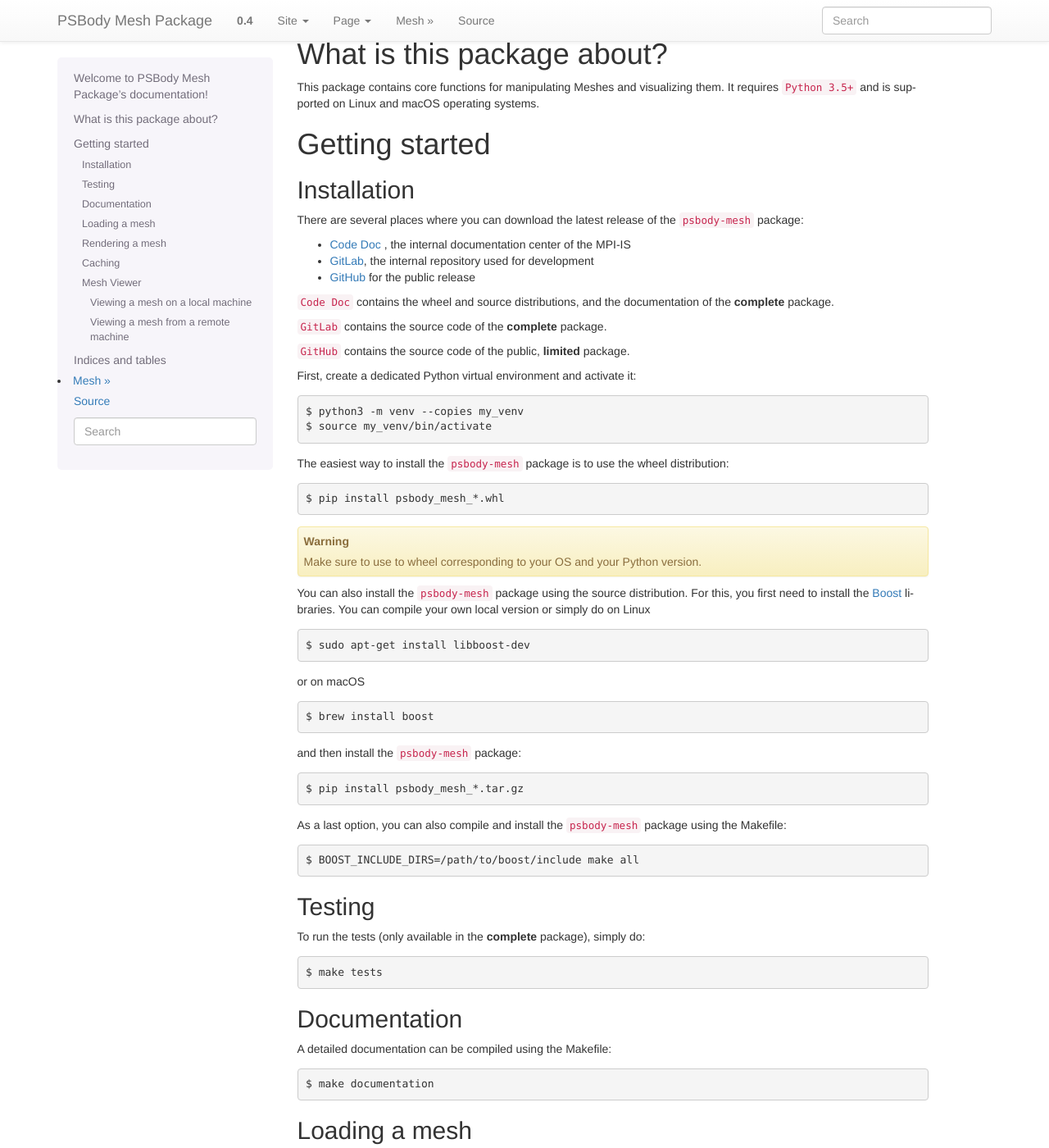
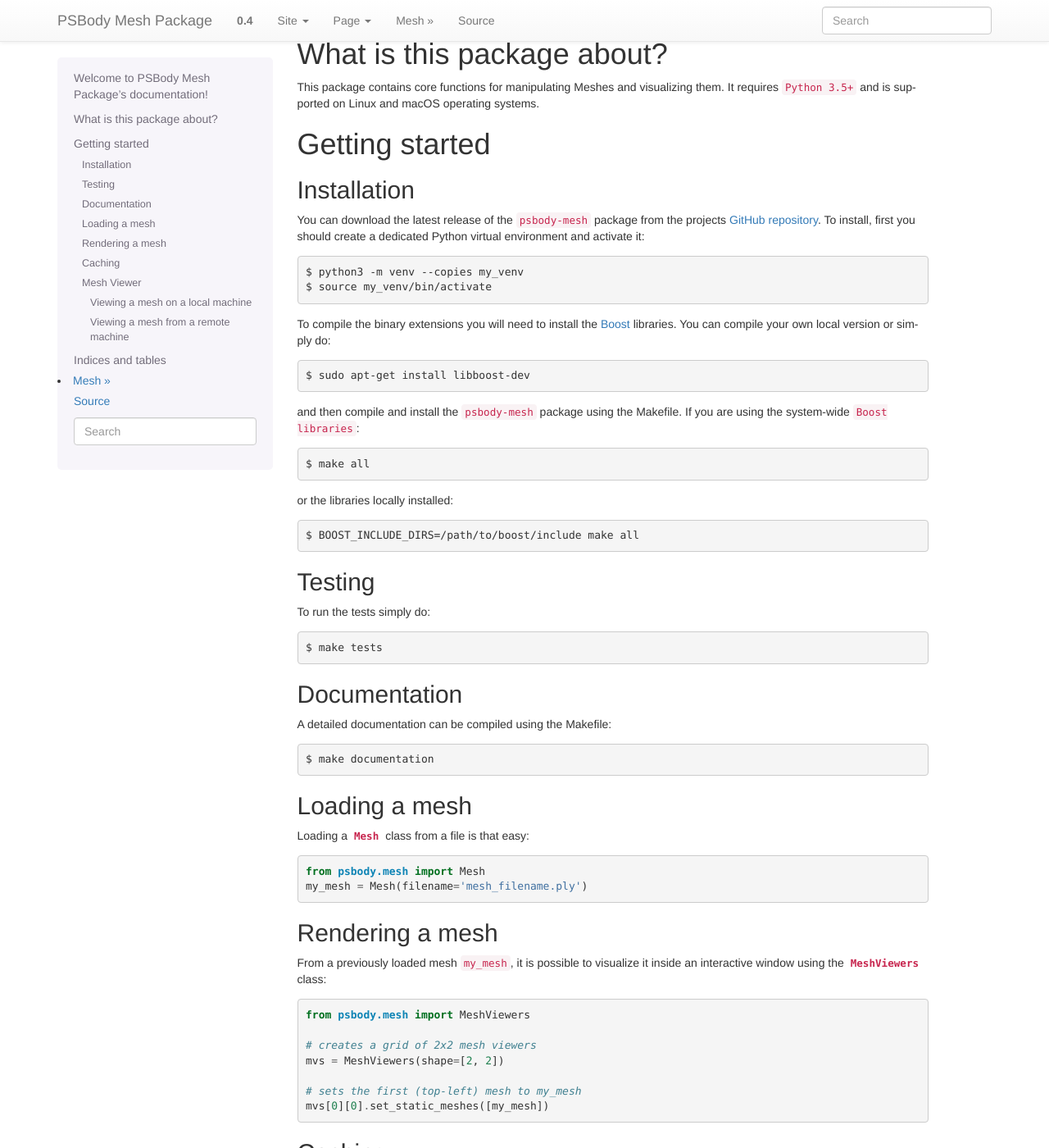
Before and after one commit to MPI-IS/mesh, a Sphinx documentation site: the page built from doc/source/index.rst, in a window 1280 px wide and 1400 px high, scrolled down 383 px. Shown: the whole window at 82% size. Built offline with Sphinx 7.4.7, drawn with Linux system fonts in a browser that asks for light colours.

Commit message:
Installation manual does not mention the private infrastructure, nor the installation through `pip install`.

```diff
--- a/doc/source/index.rst
+++ b/doc/source/index.rst
@@ -21,9 +21,9 @@
 
 What is this package about?
 ===========================
+
 This package contains core functions for manipulating Meshes and visualizing them.
 It requires ``Python 3.5+`` and is supported on Linux and macOS operating systems.
-
 
 Getting started
 ===============
@@ -31,59 +31,32 @@
 Installation
 ------------
 
-
-There are several places where you can download the latest release of the ``psbody-mesh`` package:
-
-* `Code Doc <https://code.is.localnet/series/3/8/>`_  , the internal documentation center of the MPI-IS
-* `GitLab <https://gitlab.tuebingen.mpg.de/ps-body/mesh>`_, the internal repository used for development
-* `GitHub <https://github.com/MPI-IS/mesh>`_ for the public release
-
-``Code Doc`` contains the wheel and source distributions, and the documentation of the **complete** package.
-
-``GitLab`` contains the source code of the **complete** package.
-
-``GitHub`` contains the source code of the public, **limited** package.
-
-
-First, create a dedicated Python virtual environment and activate it:
+You can download the latest release of the ``psbody-mesh`` package
+from the projects `GitHub repository <https://github.com/MPI-IS/mesh>`_.
+To install, first you should create a dedicated Python virtual
+environment and activate it:
 
 .. code::
 
     $ python3 -m venv --copies my_venv
     $ source my_venv/bin/activate
 
-The easiest way to install the ``psbody-mesh`` package is to use the wheel distribution:
+To compile the binary extensions you will need to install the `Boost
+<http://www.boost.org>`_ libraries.  You can compile your own local
+version or simply do:
 
 .. code::
 
-    $ pip install psbody_mesh_*.whl
+	$ sudo apt-get install libboost-dev
 
-.. warning::
-
-	Make sure to use to wheel corresponding to your OS and your Python version.
-
-You can also install the ``psbody-mesh`` package using the source distribution.
-For this, you first need to install the `Boost <http://www.boost.org>`_ libraries.
-You can compile your own local version or simply do on Linux
+and then compile and install the ``psbody-mesh`` package using the
+Makefile.  If you are using the system-wide ``Boost libraries``:
 
 .. code::
 
-    $ sudo apt-get install libboost-dev
+	$ make all
 
-or on macOS
-
-.. code::
-
-    $ brew install boost
-
-
-and then install the  ``psbody-mesh`` package:
-
-.. code::
-
-	$ pip install psbody_mesh_*.tar.gz
-
-As a last option, you can also compile and install the ``psbody-mesh`` package using the Makefile:
+or the libraries locally installed:
 
 .. code::
 
@@ -92,7 +65,7 @@
 Testing
 -------
 
-To run the tests (only available in the **complete** package), simply do:
+To run the tests simply do:
 
 .. code::
 
```
